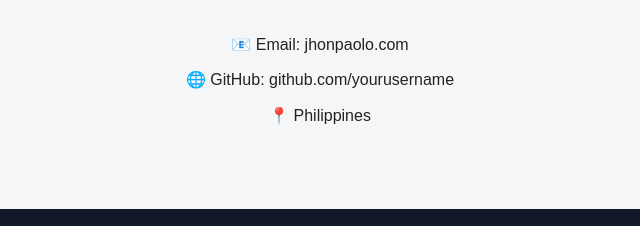
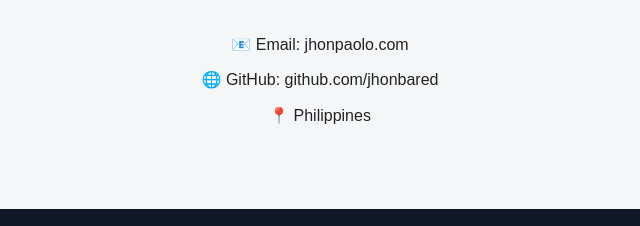
Before and after one commit to jhonpaolobared-max/Portfoliooo, a plain HTML site: page index.html in a window 1280 px wide. Shown: the part 2048-2274 px from the top of the page, 320-960 px from the left. Drawn offline with Linux system fonts and the light colour scheme.

Commit message:
Update GitHub link in contact section

```diff
--- a/index.html
+++ b/index.html
@@ -305,7 +305,7 @@
 
         <div class="contact">
             <p>📧 Email: jhonpaolo.com</p>
-            <p>🌐 GitHub: github.com/yourusername</p>
+            <p>🌐 GitHub: github.com/jhonbared</p>
             <p>📍 Philippines</p>
         </div>
     </section>
```
